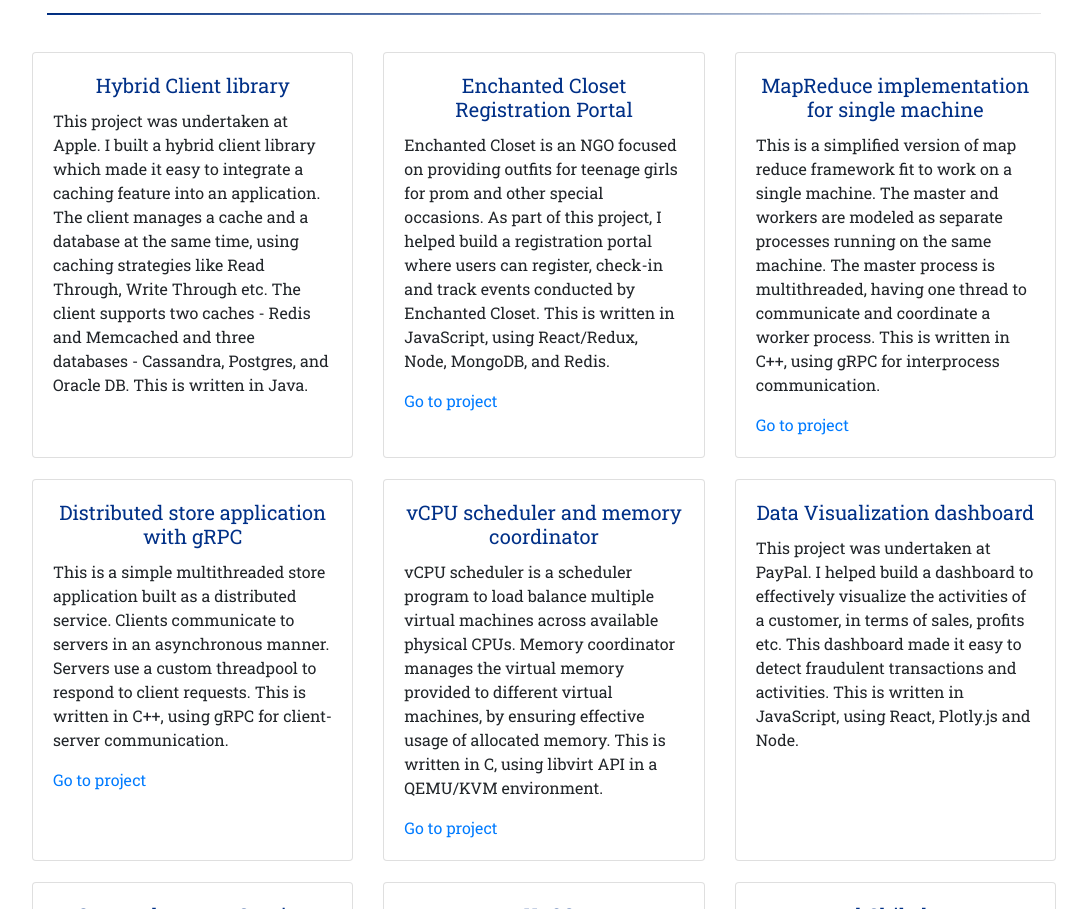
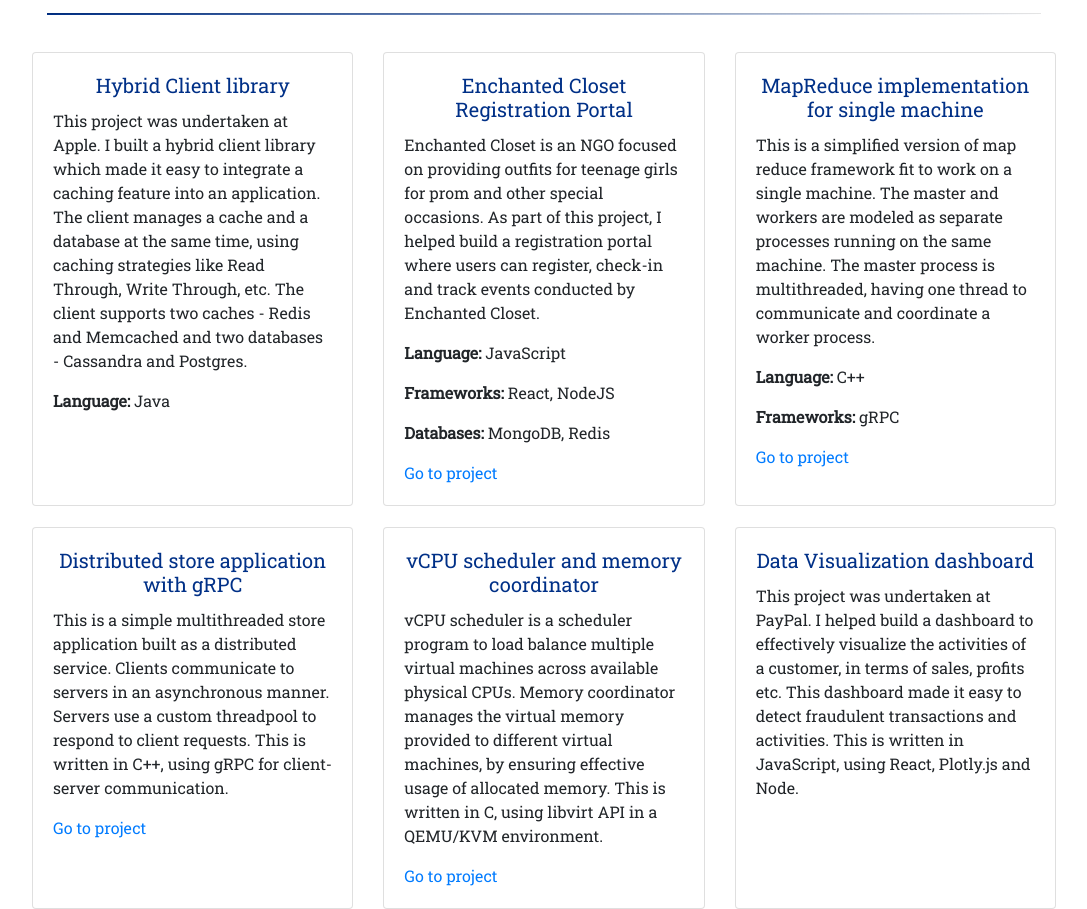
Before and after one commit to sonisvm/sonisvm.github.io, a plain HTML site: page index.html in a window 1280 px wide. Shown: the part 1351-2260 px from the top of the page, without its empty margins (96-1183 px from the left). Drawn offline with nearby package versions, Linux system fonts and the light colour scheme.

Commit message:
made changes in desc

```diff
--- a/index.html
+++ b/index.html
@@ -82,7 +82,7 @@
             <p class="card-text">Built a easy-to-use, customizable hybrid client library in Java,
               which provides a single interface to interact with a cache and a database. The client provides
               certain cache usage strategies that users can use to develop their caching feature. It supports Redis
-              and Memcached as caching layer and Cassandra, PostgreSQL and Oracle DB as database layer.</p>
+              and Memcached as caching layer and Cassandra and PostgreSQL as database layer.</p>
           </div>
         </div>
         <div class="card exp-card">
@@ -178,8 +178,9 @@ I was part of the team enhancing ekShiksha website with new features.</p>
               <h5 class="card-title text-center">Hybrid Client library</h5>
               <p class="card-text">This project was undertaken at Apple. I built a hybrid client library which made it easy to
               integrate a caching feature into an application. The client manages a cache and a database at the same time, using
-            caching strategies like Read Through, Write Through etc. The client supports two caches - Redis and Memcached and three databases -
-          Cassandra, Postgres, and Oracle DB. This is written in Java.</p>
+            caching strategies like Read Through, Write Through, etc. The client supports two caches - Redis and Memcached and two databases -
+          Cassandra and Postgres.</p>
+          <p><b>Language:</b> Java</p>
             </div>
           </div>
           <div class="card proj-card">
@@ -187,7 +188,10 @@ I was part of the team enhancing ekShiksha website with new features.</p>
               <h5 class="card-title text-center">Enchanted Closet Registration Portal</h5>
               <p class="card-text">Enchanted Closet is an NGO focused on providing outfits for teenage girls for prom and
               other special occasions. As part of this project, I helped build a registration portal where users can register, check-in
-              and track events conducted by Enchanted Closet. This is written in JavaScript, using React/Redux, Node, MongoDB, and Redis.</p>
+              and track events conducted by Enchanted Closet. </p>
+              <p><b>Language:</b> JavaScript</p>
+              <p><b>Frameworks:</b> React, NodeJS</p>
+              <p><b>Databases:</b> MongoDB, Redis</p>
               <a href="https://github.com/GTBitsOfGood/enchanted-closet">Go to project</a>
             </div>
           </div>
@@ -196,7 +200,9 @@ I was part of the team enhancing ekShiksha website with new features.</p>
               <h5 class="card-title text-center">MapReduce implementation for single machine</h5>
               <p class="card-text">This is a simplified version of map reduce framework fit to work on a single machine. The master and workers are modeled
               as separate processes running on the same machine. The master process is multithreaded, having one thread to communicate and coordinate
-            a worker process. This is written in C++, using gRPC for interprocess communication.</p>
+            a worker process.</p>
+            <p><b>Language:</b> C++</p>
+            <p><b>Frameworks:</b> gRPC</p>
             <a href="https://github.com/sonisvm/map-reduce">Go to project</a>
             </div>
           </div>
```
Also changed, not shown: 1 other file.
